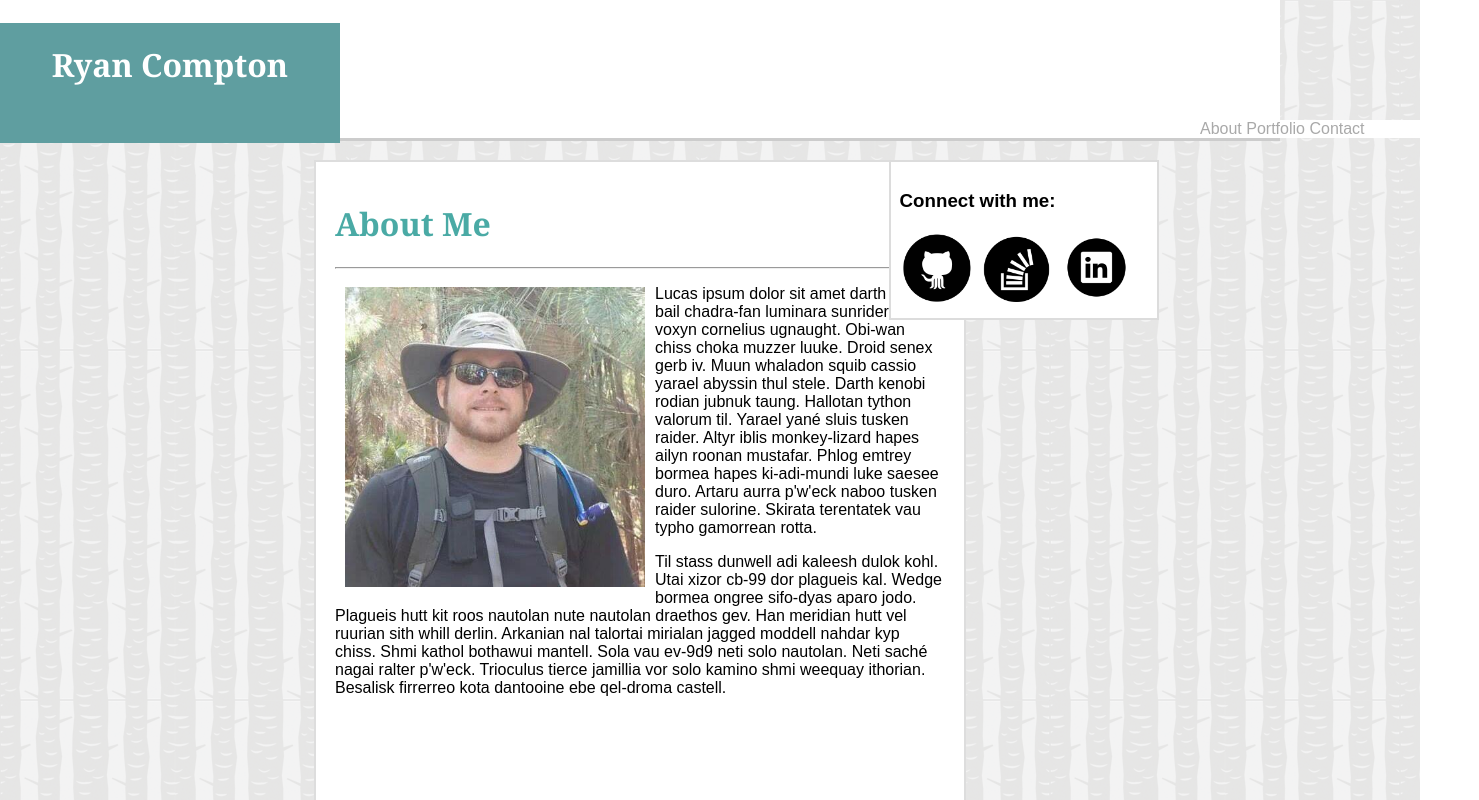
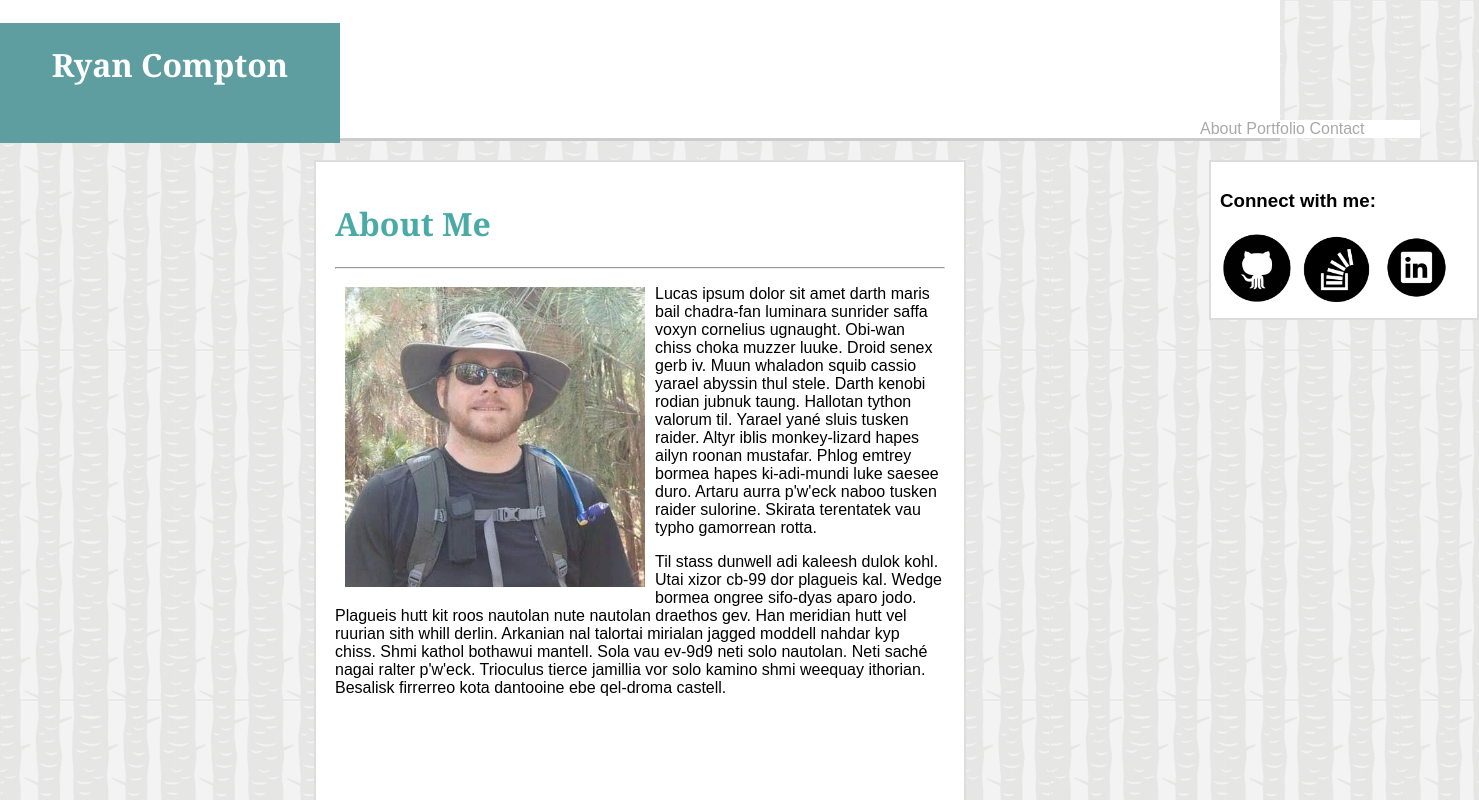
Before and after one commit to meanderthal00/Basic-Portfolio, a plain HTML site: page index.html in a window 1280 px wide. Shown: the top 800 px of the page, 1479 px wide, since content can reach past the window. Drawn offline with Linux system fonts and the light colour scheme.

Commit message:
last_before_submit

```diff
--- a/assets/css/style.css
+++ b/assets/css/style.css
@@ -95,7 +95,7 @@ ul {
 
 #connect{
     position: relative;
-    left: 68.72%;
+    right: -1200px;
     background-color:white;
     width: 248px;
     padding: 9px;
```
